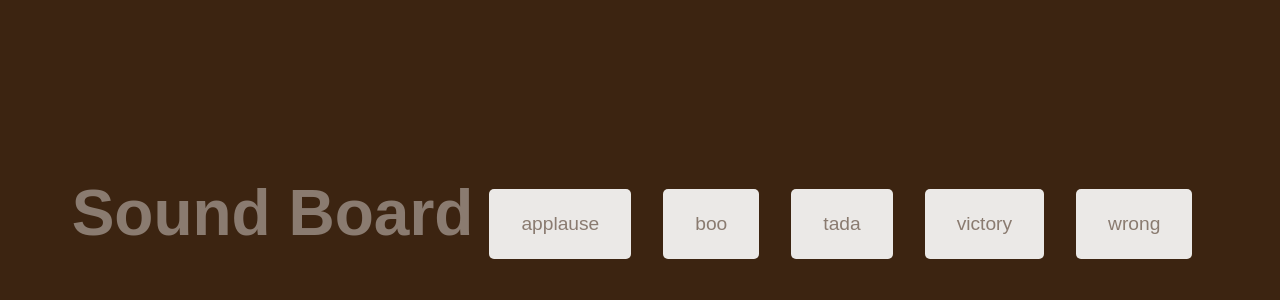
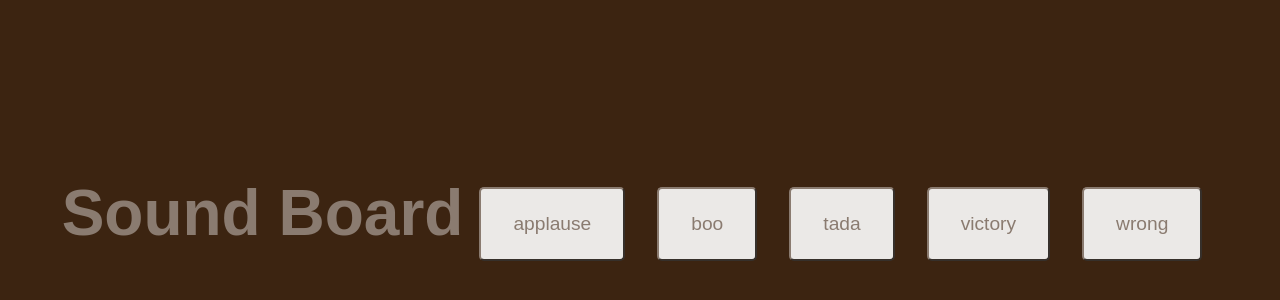
Before and after one commit to anjalig14/mi349_soundboard, a plain HTML site: page index.html in a window 1280 px wide. Shown: the part 176-476 px from the top of the page. Drawn offline with Linux system fonts and the light colour scheme.

Commit message:
"Sound Board Code"

```diff
--- a/style.css
+++ b/style.css
@@ -26,7 +26,7 @@ h1 {
     .btn {
     background-color: rgb(235, 233, 231);
     border-radius: 5px;
-    border: none;
+    border-color: rgb(138, 123, 112);
     color: rgb(138, 123, 112);
     margin: 1rem;
     padding: 1.5rem 2rem;
```
